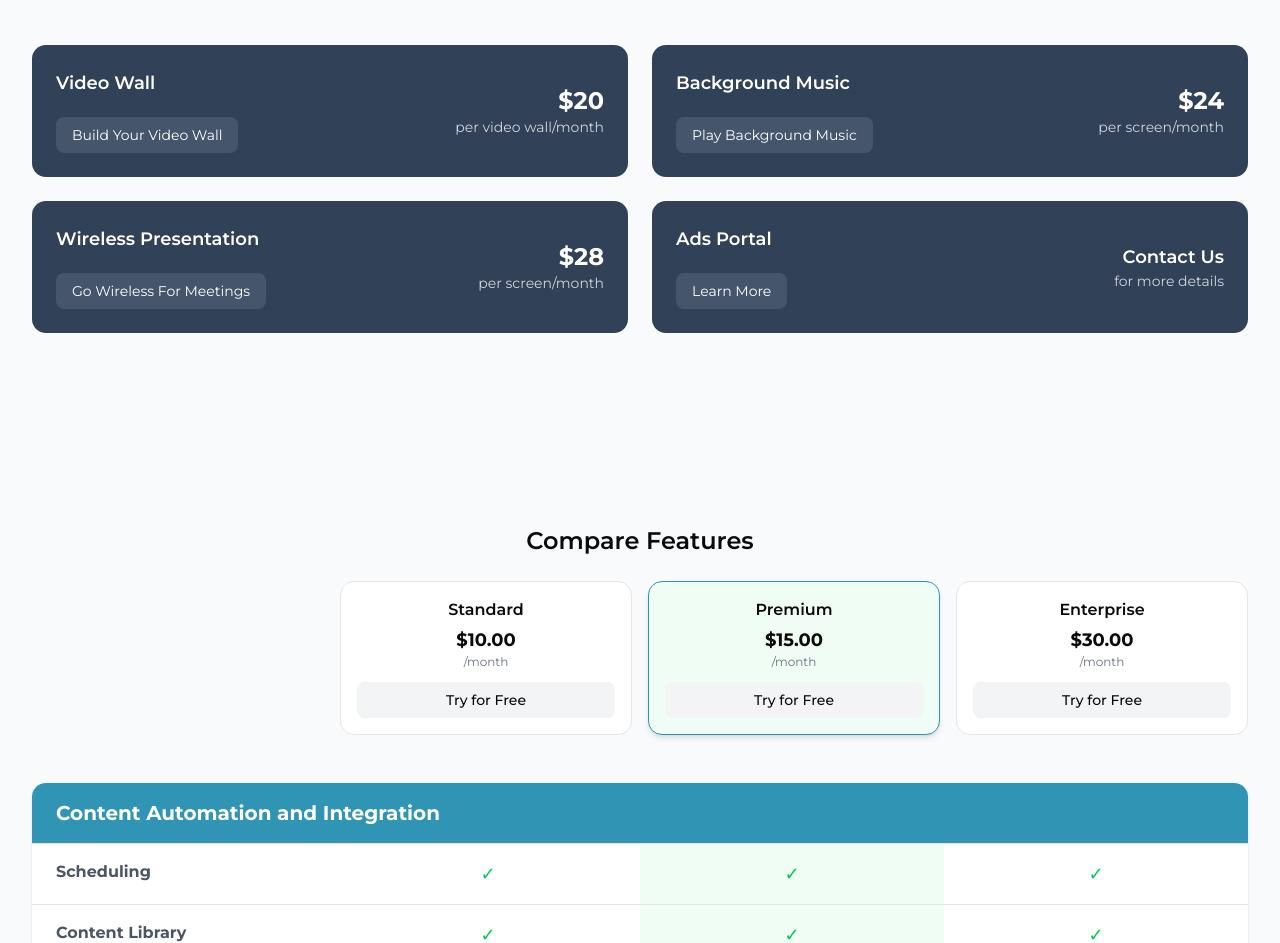
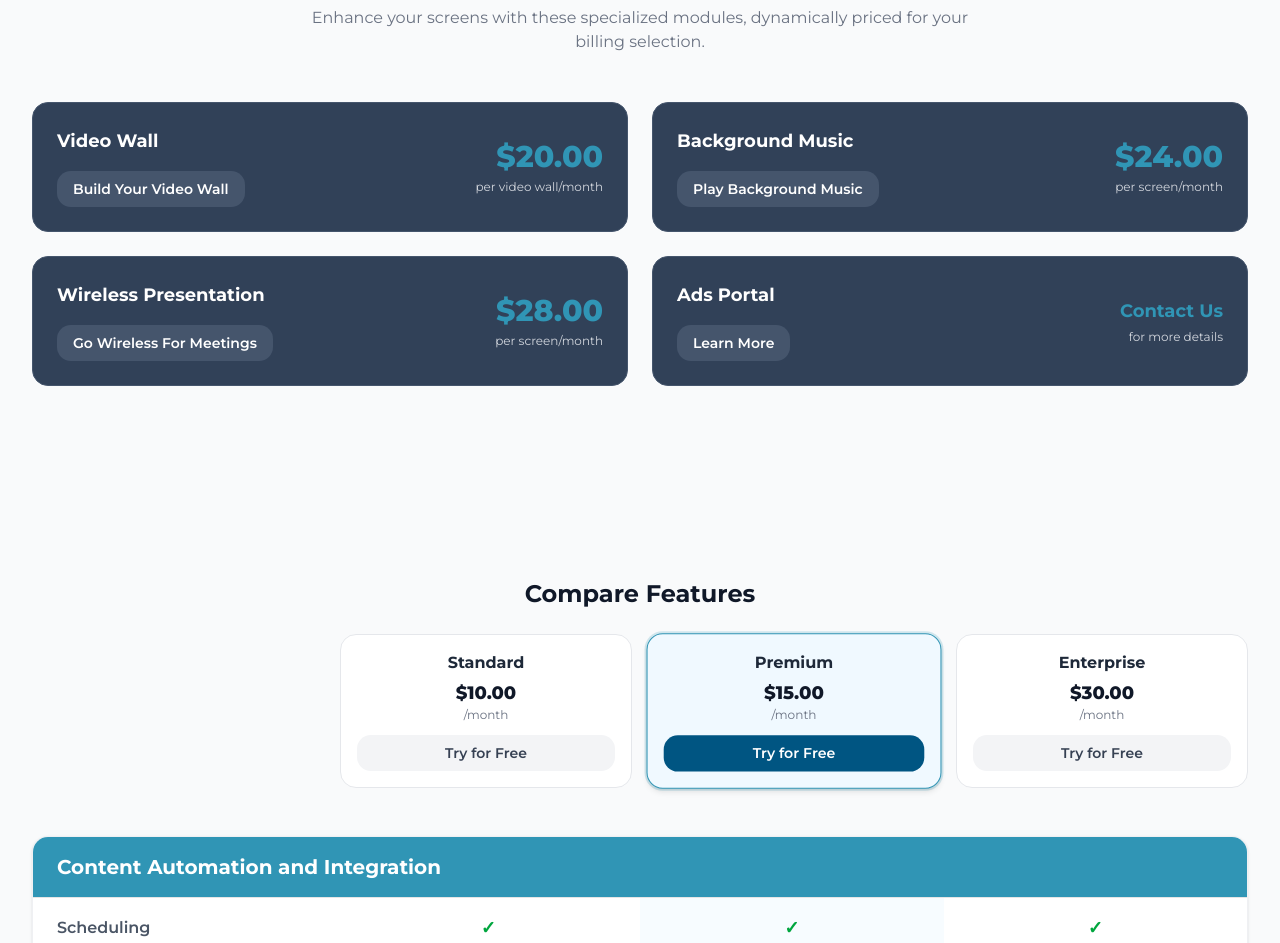
Before and after one commit to mijbah-eng/diplayLab, a Next.js app: page /price in a window 1280 px wide. Shown: the part 1149-2092 px from the top of the page. Built offline with nearby package versions, Linux system fonts and the light colour scheme.

Commit message:
updated priceing page some change

```diff
--- a/src/components/pages/price/components/PriceCard2.jsx
+++ b/src/components/pages/price/components/PriceCard2.jsx
@@ -1,8 +1,7 @@
 "use client";
-import { useEffect } from "react";
+import React from "react";
 
-function PriceCard2({ billing, symbols}) {
-
+function PriceCard2({ billing, symbols, rates, currency, industry = "all" }) {
     const reasons = {
         monthly: {
             usa: [20, 24, 28],
@@ -18,112 +17,147 @@ function PriceCard2({ billing, symbols}) {
             cad: [15, 18, 22],
             gbp: [8, 10, 12],
         }
-    }
+    };
 
-    const autoReason = () => {
-        if (symbols === "$" && billing === "monthly") {
-            return reasons.monthly.usa;
+    const currencyToKey = {
+        USD: "usa",
+        EUR: "erop",
+        AUD: "aud",
+        CAD: "cad",
+        GBP: "gbp"
+    };
+
+    const getAddOnPrices = () => {
+        const billingKey = billing === "monthly" ? "monthly" : "annual";
+        const key = currencyToKey[currency] || "usa";
+        const prices = reasons[billingKey][key];
+
+        if (prices) return prices;
+
+        // Safe fallback using rates conversion
+        const baseUsaPrices = reasons[billingKey]["usa"];
+        const currentRate = rates[currency] || 1;
+        return baseUsaPrices.map(p => (p * currentRate));
+    };
+
+    const prices = getAddOnPrices();
+
+    const addons = [
+        {
+            id: "videowall",
+            title: "Video Wall",
+            buttonText: "Build Your Video Wall",
+            priceIndex: 0,
+            unit: billing === "monthly" ? "per video wall/month" : "per video wall/year",
+            highlightFor: ["retail"]
+        },
+        {
+            id: "music",
+            title: "Background Music",
+            buttonText: "Play Background Music",
+            priceIndex: 1,
+            unit: billing === "monthly" ? "per screen/month" : "per screen/year",
+            highlightFor: ["restaurants", "healthcare"]
+        },
+        {
+            id: "presentation",
+            title: "Wireless Presentation",
+            buttonText: "Go Wireless For Meetings",
+            priceIndex: 2,
+            unit: billing === "monthly" ? "per screen/month" : "per screen/year",
+            highlightFor: ["corporate", "education"]
+        },
+        {
+            id: "ads",
+            title: "Ads Portal",
+            buttonText: "Learn More",
+            priceIndex: null,
+            unit: "for more details",
+            highlightFor: []
         }
-        else if (symbols === "€" && billing === "monthly") {
-            return reasons.monthly.erop;
+    ];
+
+    const getHighlightLabel = (addonId) => {
+        switch (industry) {
+            case "retail":
+                if (addonId === "videowall") return "Essential for Retail";
+                break;
+            case "restaurants":
+                if (addonId === "music") return "Essential for Dining Vibe";
+                break;
+            case "healthcare":
+                if (addonId === "music") return "Recommended for Patient Comfort";
+                break;
+            case "corporate":
+                if (addonId === "presentation") return "Essential for Meeting Rooms";
+                break;
+            case "education":
+                if (addonId === "presentation") return "Recommended for Classrooms";
+                break;
+            default:
+                return null;
         }
-        else if (symbols === "£" && billing === "monthly") {
-            return reasons.monthly.gbp;
-        }
-        else if (symbols === "AU$" && billing === "monthly") {
-            return reasons.monthly.aud;
-        }
-        else if (symbols === "CA$" && billing === "monthly") {
-            return reasons.monthly.cad;
-        }
-        else if (symbols === "$" && billing === "annual") {
-            return reasons.annual.usa;
-        }
-        else if (symbols === "€" && billing === "annual") {
-            return reasons.annual.erop;
-        }
-        else if (symbols === "£" && billing === "annual") {
-            return reasons.annual.gbp;
-        }
-        else if (symbols === "AU$" && billing === "annual") {
-            return reasons.annual.aud;
-        }
-        else if (symbols === "CA$" && billing === "annual") {
-            return reasons.annual.cad;
-        }
-    }
+        return null;
+    };
 
-    useEffect(()=> {
-        autoReason()
-    },[billing, symbols])
     return (
-        <div className="py-16 md:py-24 bg-gray-50">
+        <div className="py-16 md:py-24 bg-gray-50 border-t border-gray-200/50">
             <div className="max-w-7xl mx-auto px-4 sm:px-6 lg:px-8">
-
                 {/* Heading */}
-                <h2 className="text-3xl md:text-4xl font-semibold text-center text-gray-900 mb-12">
+                <h2 className="text-3xl md:text-4xl font-bold text-center text-gray-900 mb-2">
                     Optional Add-Ons
                 </h2>
+                <p className="text-gray-500 text-center max-w-2xl mx-auto mb-12 text-sm md:text-base">
+                    Enhance your screens with these specialized modules, dynamically priced for your billing selection.
+                </p>
 
                 {/* Grid */}
                 <div className="grid grid-cols-1 md:grid-cols-2 gap-6">
+                    {addons.map((addon) => {
+                        const isHighlighted = addon.highlightFor.includes(industry);
+                        const highlightLabel = getHighlightLabel(addon.id);
 
-                    {/* Card 1 */}
-                    <div className="bg-slate-700 text-white rounded-xl p-6 flex items-center justify-between">
-                        <div>
-                            <h3 className="text-lg font-semibold mb-2">Video Wall</h3>
-                            <button className="mt-3 px-4 py-2 bg-slate-600 rounded-md text-sm">
-                                Build Your Video Wall
-                            </button>
-                        </div>
-                        <div className="text-right">
-                            <p className="text-2xl font-bold">{billing === "monthly" ? `${symbols}${autoReason()[0]}` : `${symbols}${autoReason()[0]}`}</p>
-                            <p className="text-sm text-gray-300">per video wall/month</p>
-                        </div>
-                    </div>
+                        return (
+                            <div
+                                key={addon.id}
+                                className={`relative rounded-2xl p-6 flex flex-col sm:flex-row items-start sm:items-center justify-between transition-all duration-300 gap-4 ${
+                                    isHighlighted
+                                        ? "bg-slate-800 text-white border-2 border-[#3095b5] shadow-lg shadow-[#3095b5]/10 scale-[1.01]"
+                                        : "bg-slate-700 text-white border border-slate-600 hover:border-slate-500"
+                                }`}
+                            >
+                                {isHighlighted && highlightLabel && (
+                                    <span className="absolute -top-3 right-6 bg-[#3095b5] text-white text-[10px] uppercase font-bold tracking-wider px-2.5 py-1 rounded-full shadow-sm">
+                                        {highlightLabel}
+                                    </span>
+                                )}
 
-                    {/* Card 2 */}
-                    <div className="bg-slate-700 text-white rounded-xl p-6 flex items-center justify-between">
-                        <div>
-                            <h3 className="text-lg font-semibold mb-2">Background Music</h3>
-                            <button className="mt-3 px-4 py-2 bg-slate-600 rounded-md text-sm">
-                                Play Background Music
-                            </button>
-                        </div>
-                        <div className="text-right">
-                            <p className="text-2xl font-bold">{billing === "monthly" ? `${symbols}${autoReason()[1]}` : `${symbols}${autoReason()[1]}`}</p>
-                            <p className="text-sm text-gray-300">per screen/month</p>
-                        </div>
-                    </div>
+                                <div className="flex flex-col items-start">
+                                    <h3 className="text-lg font-bold">{addon.title}</h3>
+                                    <button className="mt-4 px-4 py-2 bg-slate-600 hover:bg-slate-500 rounded-xl text-xs md:text-sm font-semibold transition-all duration-200">
+                                        {addon.buttonText}
+                                    </button>
+                                </div>
 
-                    {/* Card 3 */}
-                    <div className="bg-slate-700 text-white rounded-xl p-6 flex items-center justify-between">
-                        <div>
-                            <h3 className="text-lg font-semibold mb-2">Wireless Presentation</h3>
-                            <button className="mt-3 px-4 py-2 bg-slate-600 rounded-md text-sm">
-                                Go Wireless For Meetings
-                            </button>
-                        </div>
-                        <div className="text-right">
-                            <p className="text-2xl font-bold">{billing === "monthly" ? `${symbols}${autoReason()[2]}` : `${symbols}${autoReason()[2]}`}</p>
-                            <p className="text-sm text-gray-300">per screen/month</p>
-                        </div>
-                    </div>
-
-                    {/* Card 4 */}
-                    <div className="bg-slate-700 text-white rounded-xl p-6 flex items-center justify-between">
-                        <div>
-                            <h3 className="text-lg font-semibold mb-2">Ads Portal</h3>
-                            <button className="mt-3 px-4 py-2 bg-slate-600 rounded-md text-sm">
-                                Learn More
-                            </button>
-                        </div>
-                        <div className="text-right">
-                            <p className="text-lg font-semibold">Contact Us</p>
-                            <p className="text-sm text-gray-300">for more details</p>
-                        </div>
-                    </div>
-
+                                <div className="text-left sm:text-right w-full sm:w-auto">
+                                    {addon.priceIndex !== null ? (
+                                        <>
+                                            <p className="text-2xl md:text-3xl font-extrabold text-[#3095b5]">
+                                                {symbols}
+                                                {prices[addon.priceIndex].toFixed(2)}
+                                            </p>
+                                            <p className="text-xs text-gray-300 mt-1">{addon.unit}</p>
+                                        </>
+                                    ) : (
+                                        <>
+                                            <p className="text-lg font-bold text-[#3095b5]">Contact Us</p>
+                                            <p className="text-xs text-gray-300 mt-1">{addon.unit}</p>
+                                        </>
+                                    )}
+                                </div>
+                            </div>
+                        );
+                    })}
                 </div>
             </div>
         </div>
--- a/src/components/pages/price/components/PricingComparison.jsx
+++ b/src/components/pages/price/components/PricingComparison.jsx
@@ -1,14 +1,39 @@
-
-export default function PricingComparison({plans, billing, symbols, rates,currency}) {
-  // const plans = [
-  //   { name: "Pro Plus", price: "$15.00", btn: "Try for Free", highlight: true },
-  //   { name: "Engage", price: "$30.00", btn: "Try for Free" },
-  //   { name: "Enterprise", price: "$45.00", btn: "Talk With Sales" },
-  // ];
+export default function PricingComparison({ plans, billing, symbols, rates, currency, industry = "all" }) {
   const convertPrice = (price) => {
     return (price * rates[currency]).toFixed(2);
   };
-    const PlansSlice = plans.slice(1)
+
+  const PlansSlice = plans.slice(1);
+
+  const getRecommendedPlan = () => {
+    switch (industry) {
+      case "retail": return "Premium";
+      case "restaurants": return "Standard";
+      case "corporate": return "Enterprise";
+      case "healthcare": return "Premium";
+      case "education": return "Standard";
+      default: return "Premium";
+    }
+  };
+
+  const recommendedPlanName = getRecommendedPlan();
+
+  const isFeatureRelevant = (featureName) => {
+    switch (industry) {
+      case "retail":
+        return ["Playlist Management", "Conditional Playback", "Templates, Format and Orientation"].includes(featureName);
+      case "restaurants":
+        return ["Scheduling", "Advanced Scheduling", "Templates, Format and Orientation"].includes(featureName);
+      case "corporate":
+        return ["API & Secure Automation", "Multi-User Collaboration", "Real-time Updates"].includes(featureName);
+      case "healthcare":
+        return ["Real-time Updates", "Scheduling", "Advanced Scheduling"].includes(featureName);
+      case "education":
+        return ["Templates, Format and Orientation", "Scheduling", "Playlist Management"].includes(featureName);
+      default:
+        return false;
+    }
+  };
 
   const featureDetails = [
     {
@@ -65,94 +90,110 @@ export default function PricingComparison({plans, billing, symbols, rates,curren
         },
       ]
     }
-  ]
+  ];
 
   return (
     <div className="py-16 md:py-24 bg-gray-50">
       <div className="max-w-7xl mx-auto px-4 sm:px-6 lg:px-8">
 
         {/* Sticky Pricing Header */}
-        <div className="sticky top-10 z-20 bg-gray-50 pb-6">
-          <h2 className="text-center text-2xl font-semibold mb-6">
+        <div className="sticky top-10 z-20 bg-gray-50/95 backdrop-blur-sm pb-6">
+          <h2 className="text-center text-2xl font-bold mb-6 text-gray-900">
             Compare Features
           </h2>
 
           <div className="grid grid-cols-3 md:grid-cols-4 gap-4 items-end">
             <div className="hidden md:flex"></div>
             {PlansSlice.map((plan, i) => {
-              const basePrice =
-              billing === "monthly" ? plan.monthly : plan.annual;
+              const basePrice = billing === "monthly" ? plan.monthly : plan.annual;
+              const isRecommended = plan.name === recommendedPlanName;
 
-              return(
+              return (
                 <div
                   key={i}
-                className={`rounded-xl p-4 text-center border ${
-                  plan.popular
-                    ? "bg-green-50 border-[#3095b5] shadow-md"
-                    : "bg-white"
+                  className={`rounded-2xl p-4 text-center border transition-all duration-300 ${
+                    isRecommended
+                      ? "bg-sky-50 border-[#3095b5] shadow-md ring-2 ring-[#3095b5]/20 scale-[1.01]"
+                      : "bg-white border-gray-200"
                   }`}
                 >
-                <h3 className="font-semibold">{plan.name}</h3>
-                <p className="text-lg font-bold mt-1">{symbols}
-                  {convertPrice(basePrice)}</p>
-                <p className="text-xs text-gray-500">/month</p>
+                  <h3 className="font-bold text-gray-800">{plan.name}</h3>
+                  <p className="text-lg font-extrabold mt-1 text-gray-900">
+                    {symbols}
+                    {convertPrice(basePrice)}
+                  </p>
+                  <p className="text-xs text-gray-500">
+                    {billing === "monthly" ? "/month" : "/year"}
+                  </p>
 
                   <button
-                  className={`mt-3 w-full py-2 rounded-md text-sm font-medium ${
-                    plan.name === "Pro Plus"
-                      ? "bg-[#005582] text-white"
-                      : "bg-gray-100"
+                    className={`mt-3 w-full py-2 rounded-xl text-xs md:text-sm font-semibold transition-all duration-200 ${
+                      isRecommended
+                        ? "bg-[#005582] text-white hover:bg-[#004469]"
+                        : "bg-gray-100 hover:bg-gray-200 text-gray-700"
                     }`}
                   >
                     Try for Free
                   </button>
                 </div>
-            )}
-            )}
+              );
+            })}
           </div>
         </div>
 
         {/* Table */}
-        {
-          featureDetails.map((section, i) => (
-             <div key={i} className="mt-6 bg-white rounded-xl shadow-sm overflow-hidden">
+        {featureDetails.map((section, sectionIdx) => (
+          <div key={sectionIdx} className="mt-6 bg-white rounded-2xl shadow-sm overflow-hidden border border-gray-200/60">
             {/* Section Header */}
-          <div className="px-6 py-4 border-b text-xl text-white font-bold flex justify-between bg-[#3095b5]">
+            <div className="px-6 py-4 border-b text-lg md:text-xl text-white font-bold flex justify-between bg-[#3095b5]">
               <span>{section.feature_section_title}</span>
             </div>
 
             {/* Features */}
-          {section.features.map((feature, i) => (
+            {section.features.map((feature, featureIdx) => {
+              const isRelevant = isFeatureRelevant(feature.name);
+
+              return (
                 <div
-              key={i}
-              className="grid grid-cols-3 md:grid-cols-4 border-b last:border-none"
+                  key={featureIdx}
+                  className={`grid grid-cols-3 md:grid-cols-4 border-b last:border-none items-center transition-all duration-200 ${
+                    isRelevant ? "bg-amber-50/40 hover:bg-amber-50/60" : "hover:bg-gray-50"
+                  }`}
                 >
                   {/* Feature Name */}
-              <div className="px-6 py-4 text-black md:text-gray-600 col-span-full md:col-span-1 md:bg-transparent font-bold bg-gray-300 ">{feature.name}</div>
+                  <div className="px-6 py-4 text-black md:text-gray-600 col-span-full md:col-span-1 md:bg-transparent font-semibold bg-gray-100/80 md:bg-transparent flex flex-wrap items-center gap-2">
+                    <span>{feature.name}</span>
+                    {isRelevant && (
+                      <span className="text-[9px] bg-amber-100 text-amber-800 font-extrabold uppercase px-2 py-0.5 rounded-full tracking-wider whitespace-nowrap">
+                        Key Feature
+                      </span>
+                    )}
+                  </div>
 
                   {/* Plan Columns */}
-              {feature.cardAllow.map((value, idx) => (
+                  {feature.cardAllow.map((value, idx) => {
+                    const isRecommendedCol = PlansSlice[idx]?.name === recommendedPlanName;
+
+                    return (
                       <div
                         key={idx}
-                  className={`${idx === 1 ? "bg-green-50 text-green-500 text-lg" : ""} flex items-center justify-center py-4`}
+                        className={`${
+                          isRecommendedCol ? "bg-sky-50/50 text-[#005582] font-bold" : "text-gray-500"
+                        } flex items-center justify-center py-4`}
                       >
                         {value ? (
-                    <span className={`text-green-500 text-lg `}>✓</span>
+                          <span className={`text-green-600 text-lg font-bold`}>✓</span>
                         ) : (
-                    <span className="text-red-500">X</span>
+                          <span className="text-red-500 font-bold">✗</span>
                         )}
                       </div>
-              ))}
+                    );
+                  })}
+                </div>
+              );
+            })}
           </div>
         ))}
-        </div>
-          ))
-         }
-
-
-
-
-
 
       </div>
     </div>
```
Also changed, not shown: src/components/pages/price/index.jsx (+4 -4 lines). Lines whose indentation alone changed are shown as unchanged.
